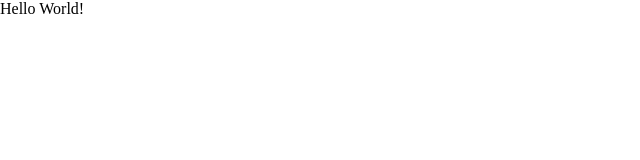
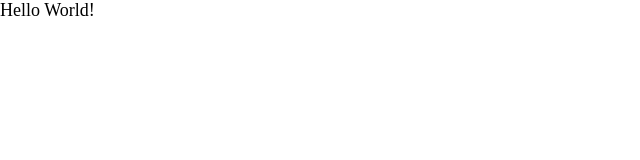
Before and after one commit to jackblackevo/2025_vocus-challenge-ryanc, a Next.js app: page / in a window 1280 px wide. Shown: the top 160 px of the page, without its empty margins (0-640 px from the left). Built offline with nearby package versions, Linux system fonts and the light colour scheme.

Commit message:
feat: set global styles

```diff
--- a/app/layout.tsx
+++ b/app/layout.tsx
@@ -1,6 +1,7 @@
 import type { Metadata } from 'next';
 import 'normalize.css';
 import StyledComponentsRegistry from '../lib/StyledComponentsRegistry';
+import GlobalStyle from '../lib/GlobalStyle';
 
 export const metadata: Metadata = {
   title: 'Create Next App',
@@ -15,7 +16,10 @@ export default function RootLayout({
   return (
     <html lang="en">
       <body>
-        <StyledComponentsRegistry>{children}</StyledComponentsRegistry>
+        <StyledComponentsRegistry>
+          <GlobalStyle />
+          {children}
+        </StyledComponentsRegistry>
       </body>
     </html>
   );
--- /dev/null
+++ b/lib/GlobalStyle.tsx
@@ -0,0 +1,21 @@
+'use client';
+
+import { createGlobalStyle } from 'styled-components';
+
+const GlobalStyle = createGlobalStyle`
+  html {
+    touch-action: manipulation;
+    box-sizing: border-box;
+    font-size: 62.5%;
+  }
+
+  body {
+    font-size: 1.8rem;
+  }
+
+  *, *::before, *::after {
+    box-sizing: inherit;
+  }
+`;
+
+export default GlobalStyle;
```
